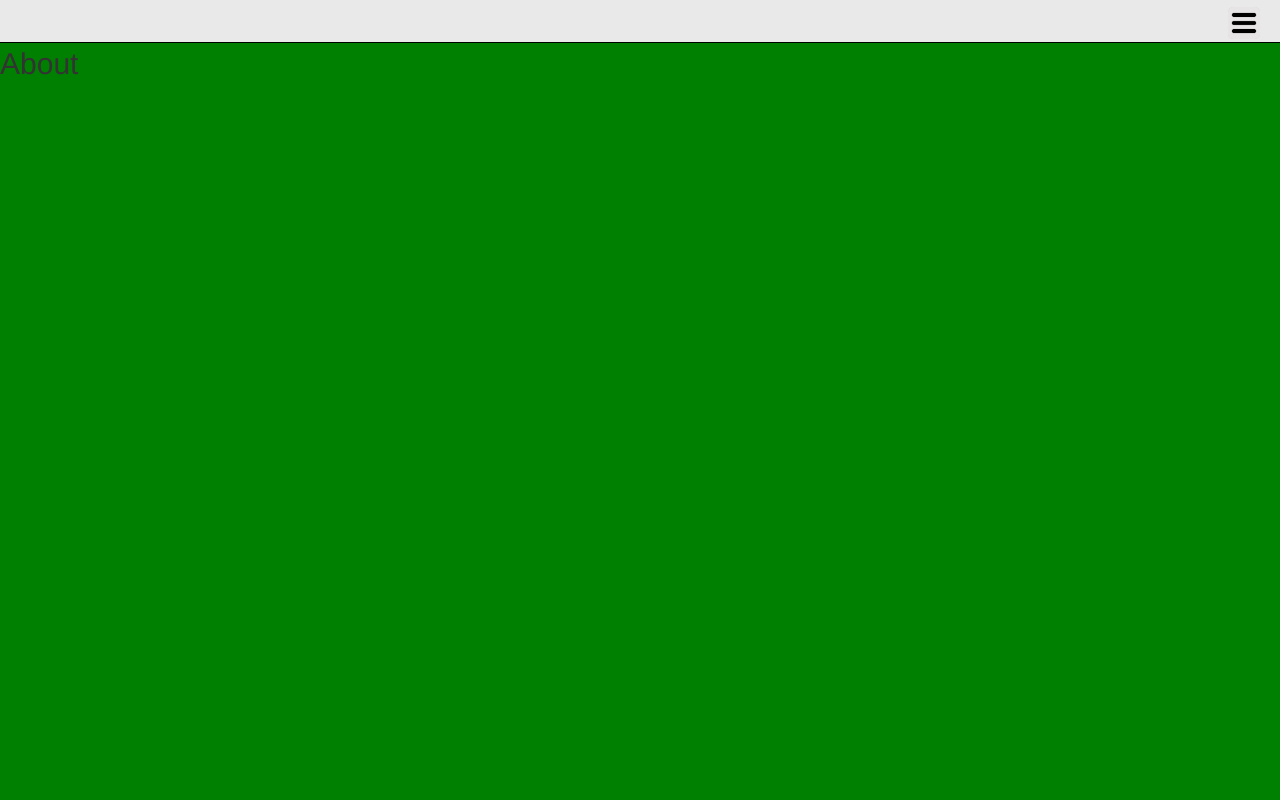
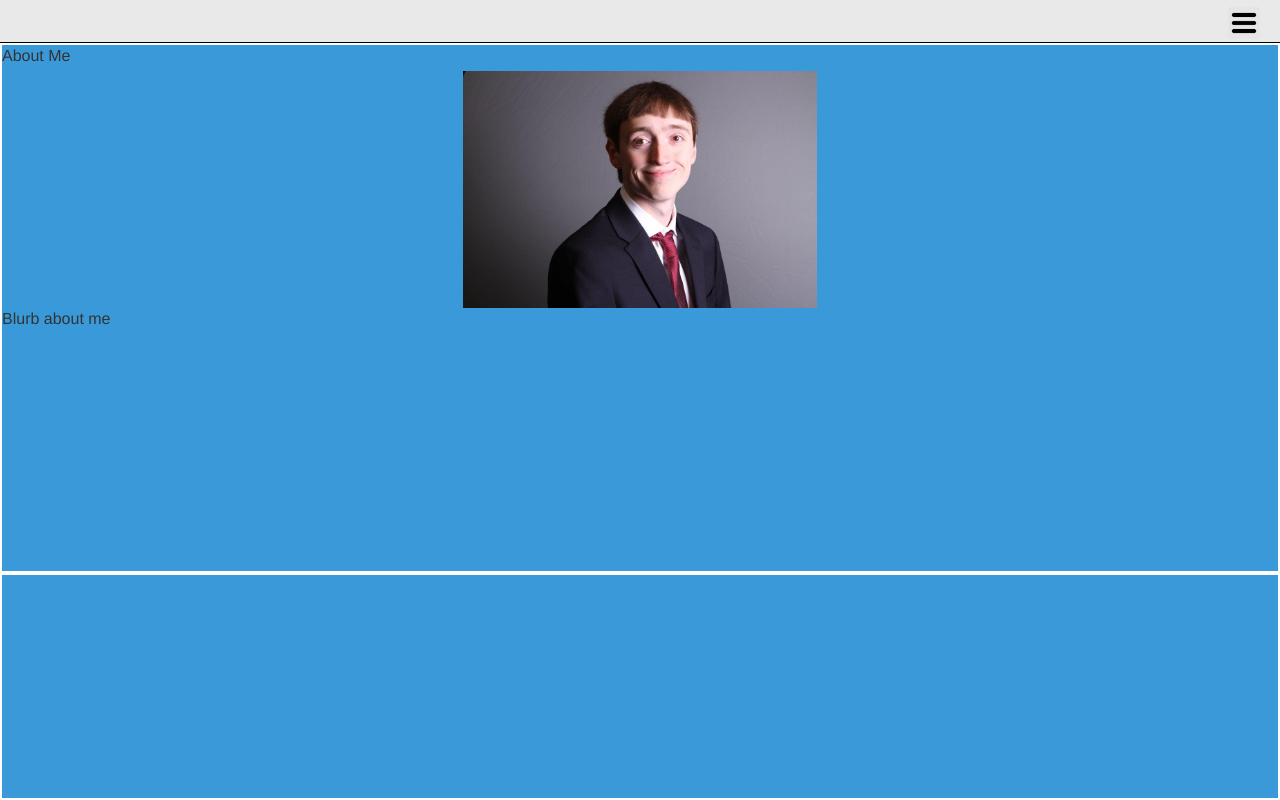
Before and after one commit to mpthornbrugh/Portfolio, a plain HTML site: page index.html at #/about in a window 1280 px wide. Drawn offline with Linux system fonts and the light colour scheme; some packages are replaced by stand-ins of ours.

Commit message:
Styling the about page.

```diff
--- a/about/view.html
+++ b/about/view.html
@@ -1,3 +1,17 @@
 <div class="aboutPage">
-	About
+	<div style="height: 70%;width: 100%;border:2px solid white;">
+		<div style="width:100%;height:5%;">
+			About Me
+		</div>
+		<div style="width:100%;height:45%;text-align:center;">
+			<img src="images/Michael_LinkedIn_Photo.jpg" style="height:100%;">
+		</div>
+		<div style="width:100%;height:45%;font-size:16px;">
+			Blurb about me
+		</div>
+	</div>
+
+	<div style="height: 30%;width: 100%;border:2px solid white;">
+
+	</div>
 </div>
--- a/css/portfolio.css
+++ b/css/portfolio.css
@@ -109,15 +109,16 @@
 }
 
 .aboutPage {
-	background: green;
+	background: #3A9AD9;
 	position: absolute;
 	top: 43px;
 	bottom: 0;
 	width: 100%;
+	font-size: 16px;
 }
 
 .contactPage {
-	background: blue;
+	background: #A3D39C;
 	position: absolute;
 	top: 43px;
 	bottom: 0;
@@ -125,7 +126,7 @@
 }
 
 .projectsPage {
-	background: red;
+	background: #EB7260;
 	position: absolute;
 	top: 43px;
 	bottom: 0;
@@ -133,7 +134,7 @@
 }
 
 .resumePage {
-	background: orange;
+	background: #3A9AD9;
 	position: absolute;
 	top: 43px;
 	bottom: 0;
@@ -141,7 +142,7 @@
 }
 
 .socialPage {
-	background: #354458;
+	background: #29ABA4;
 	position: absolute;
 	top: 43px;
 	bottom: 0;
```
